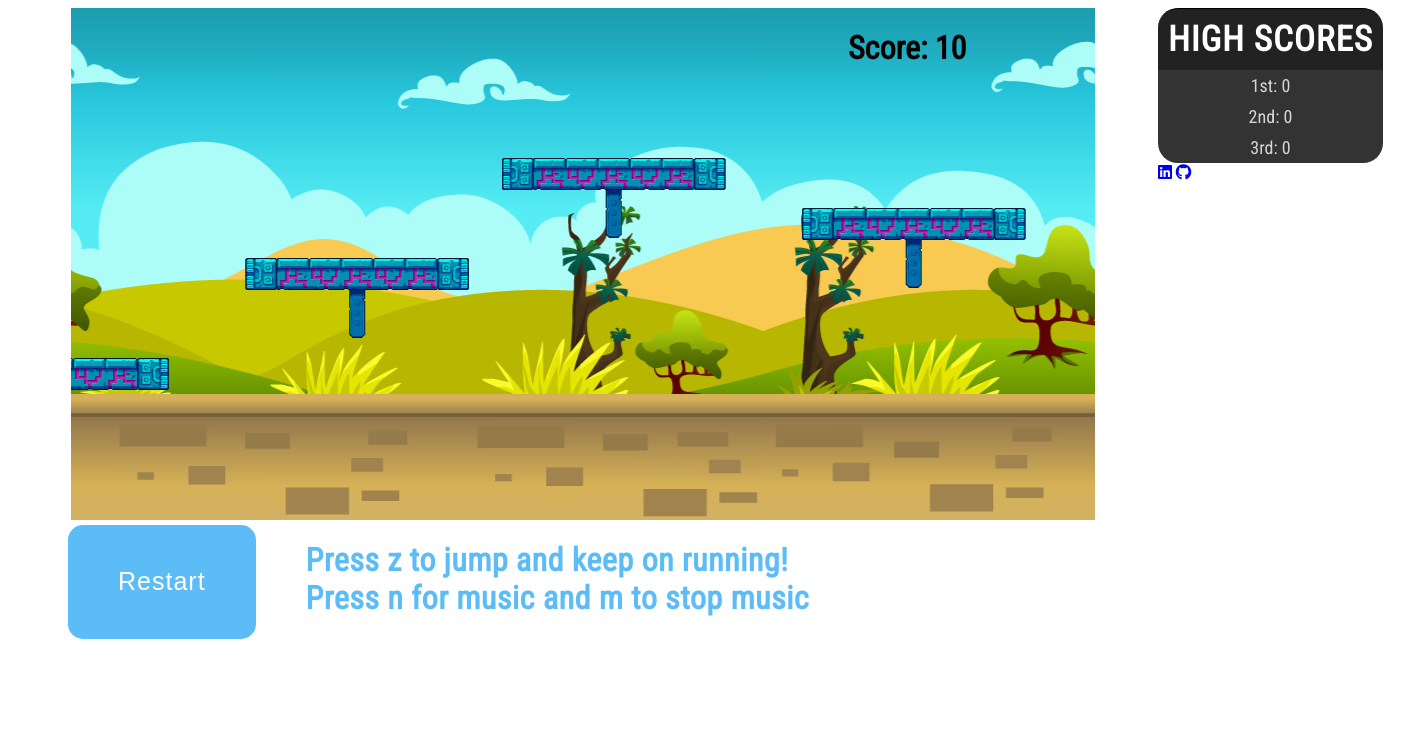
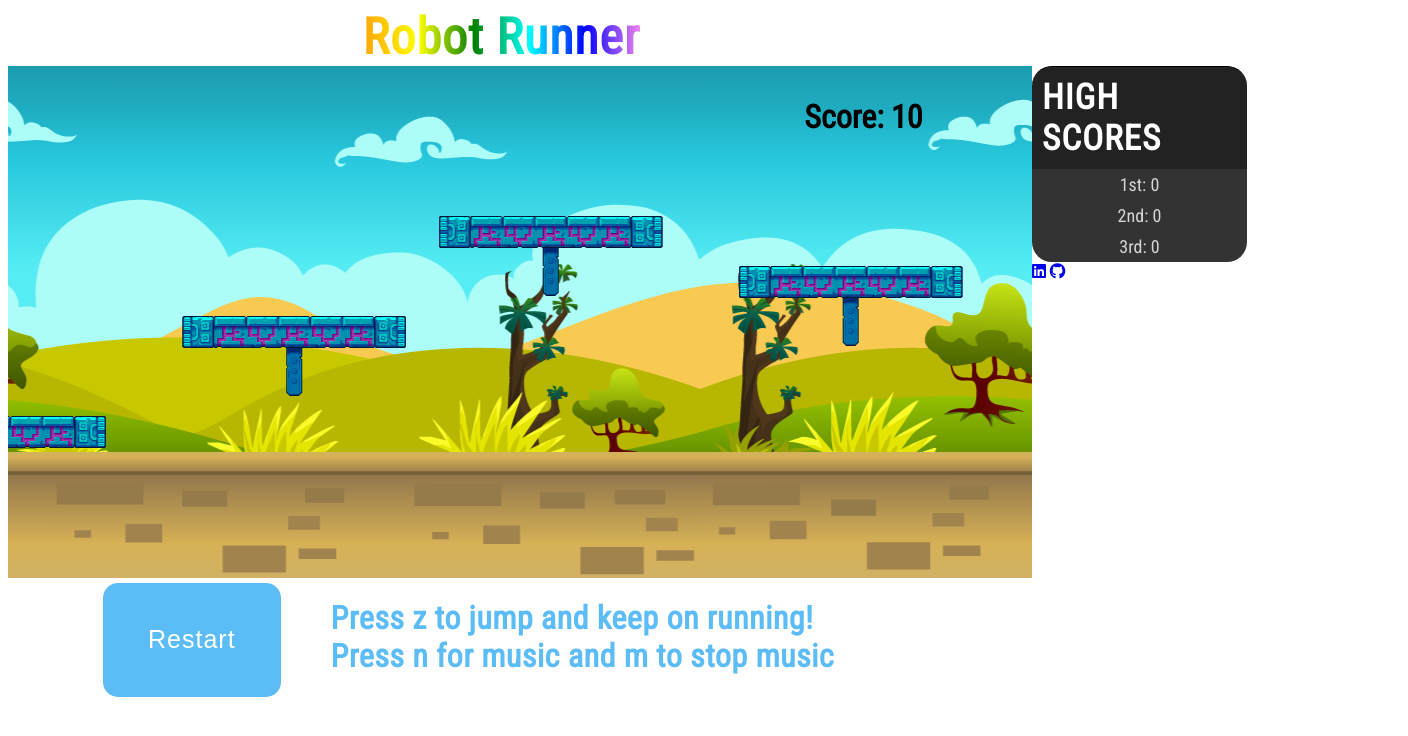
Before and after one commit to jechan6/RobotRunner, a website: page index.html in a window 1280 px wide. Shown: the whole page, 1408 px wide, since content can reach past the window. Drawn offline with Linux system fonts and the light colour scheme.

Commit message:
added titled

```diff
--- a/index.html
+++ b/index.html
@@ -12,7 +12,10 @@
   <body>
 
     <div class="container">
+      <div class="content">
 
+
+        <h1 class="title-header">Robot Runner</h1>
         <div class="top-row">
           <canvas id="game-canvas"></canvas>
           <div class="top-scores">
@@ -23,6 +26,7 @@
               <li id="third"></li>
               <a href="https://www.linkedin.com/in/jeffrey-m-chan"><i class="fab fa-linkedin"></i></a>
               <a href="https://github.com/jechan6"><i class="fab fa-github"></i></a>
+            </div>
           </div>
         </div>
       </div>
--- a/lib/stylesheets/canvas.css
+++ b/lib/stylesheets/canvas.css
@@ -1,20 +1,37 @@
 body {
   font-family: 'Roboto Condensed', sans-serif;
+}
+.content {
+  display: flex;
+  justify-content: center;
+  flex-direction: column;
 
 }
+.title-header {
+  margin: 0 auto;
+
+  text-align: center;
+  letter-spacing: 1px;
+  margin-right: 50%;
+  background: red;
+  background: -webkit-linear-gradient(left, orange , yellow, green, cyan, blue, violet);
+
+  white-space: nowrap;
+  -webkit-background-clip: text;
+  -webkit-text-fill-color: transparent;
+  font-size: 50px;
+}
 .container {
-  width: 1400px;
+
   position: relative;
 }
 #game-canvas {
-  display: block;
   margin: 0 auto;
-
 }
 .score-text {
   position: absolute;
-  left: 60%;
-  top: 0;
+  left: 63%;
+  top: 10%;
 }
 .top-row {
   display: flex;
@@ -56,8 +73,8 @@ body {
 }
 .restart-btn {
 
-  margin-left: 60px;
-  padding: 25px 50px;
+  margin-left: 95px;
+  padding: 15px 45px;
   margin-top: 5px;
   background: #5cbcf6;
   border: 0;
```
Lines whose indentation alone changed are shown as unchanged.
